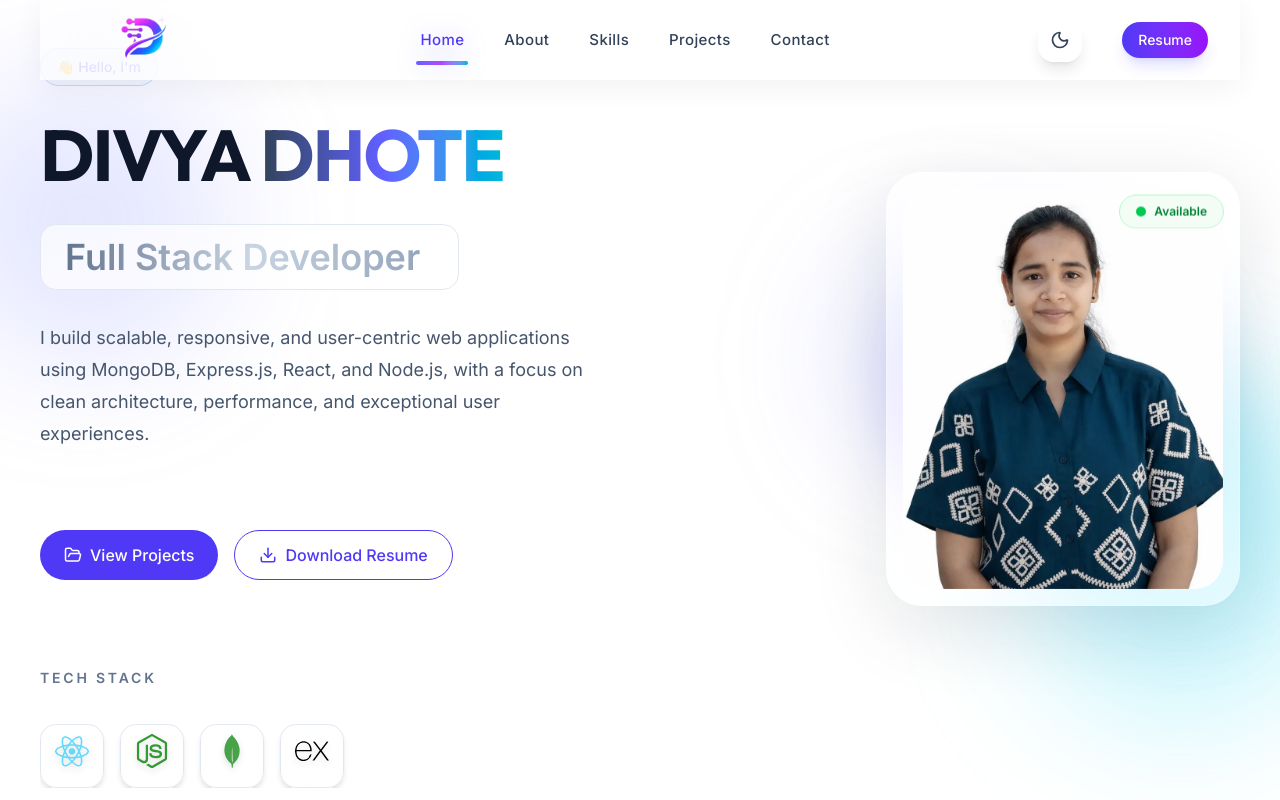
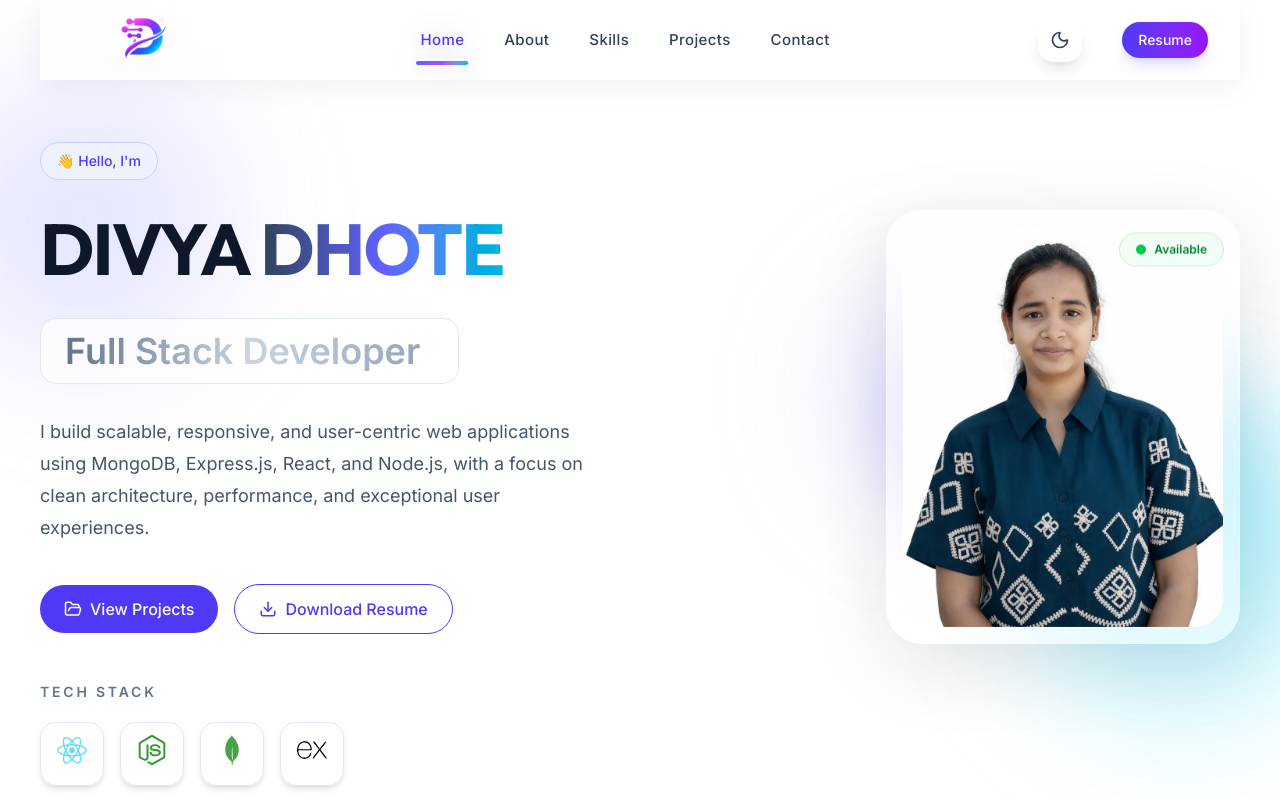
Before and after one commit to Divya-126/divya-portfolio, a React (Vite) app: page / in a window 1280 px wide. Shown: the top 800 px of the page. Built offline with nearby package versions, Linux system fonts and the light colour scheme.

Commit message:
Improve Hero Tech Stack and Contact Form UI

```diff
--- a/src/sections/HeroSection/HeroButtons.jsx
+++ b/src/sections/HeroSection/HeroButtons.jsx
@@ -3,9 +3,30 @@ import Button from "../../components/ui/Button";
 
 const HeroButtons = () => {
   return (
-    <div className="mt-10 flex w-full flex-col gap-4 sm:w-auto sm:flex-row">
+    <div
+      className="
+        mt-10
+
+        flex
+        w-full
+        flex-col
+
+        items-stretch
+        gap-4
+
+        sm:flex-row
+        sm:items-center
+
+        lg:w-auto
+      "
+    >
       <Button
-        className="cursor-pointer"
+        className="
+          w-full
+          cursor-pointer
+
+          sm:w-auto
+        "
         leftIcon={<FolderOpen size={18} />}
         onClick={() => {
           document.getElementById("projects")?.scrollIntoView({
@@ -16,11 +37,20 @@ const HeroButtons = () => {
         View Projects
       </Button>
 
-      <a href="/resume.pdf" download="Divya_Dhote_Resume.pdf">
+      <a
+        href="/resume.pdf"
+        download="Divya_Dhote_Resume.pdf"
+        className="w-full sm:w-auto"
+      >
         <Button
-          className="cursor-pointer"
           variant="secondary"
           leftIcon={<Download size={18} />}
+          className="
+            w-full
+            cursor-pointer
+
+            sm:w-auto
+          "
         >
           Download Resume
         </Button>
--- a/src/sections/HeroSection/HeroContent.jsx
+++ b/src/sections/HeroSection/HeroContent.jsx
@@ -190,13 +190,9 @@ const HeroContent = () => {
         architecture, performance, and exceptional user experiences.
       </motion.p>
 
-      <motion.div variants={itemVariants} className="mt-10">
-        <HeroButtons />
-      </motion.div>
+      <HeroButtons />
 
-      <motion.div variants={itemVariants} className="mt-10 w-full">
-        <HeroTechStack />
-      </motion.div>
+      <HeroTechStack />
     </motion.div>
   );
 };
--- a/src/sections/HeroSection/HeroSection.jsx
+++ b/src/sections/HeroSection/HeroSection.jsx
@@ -13,21 +13,21 @@ const HeroSection = () => {
         relative
 
         overflow-x-hidden
+        overflow-y-visible
 
         bg-white
         dark:bg-slate-950
 
-        pt-28
-        pb-14
+        pt-20
+        lg:pt-20
+
+        pb-10
+        lg:pb-0
 
         min-h-screen
 
-        lg:pt-0
-        lg:pb-0
-
         flex
-        items-start
-        lg:items-center
+        items-center
 
         transition-colors
         duration-500
--- a/src/sections/HeroSection/HeroTechStack.jsx
+++ b/src/sections/HeroSection/HeroTechStack.jsx
@@ -20,14 +20,14 @@ const HeroTechStack = () => {
         Tech Stack
       </p>
 
-      <div className="py-4">
       <div
         className="
-            flex
+          grid
+          grid-cols-4
+
           gap-4
 
-            overflow-x-auto
-            scrollbar-hide
+          w-fit
         "
       >
         {techStackData.map((tech, index) => {
@@ -39,7 +39,7 @@ const HeroTechStack = () => {
               onClick={() => window.open(tech.docs, "_blank")}
               initial={{
                 opacity: 0,
-                  y: 40,
+                y: 25,
                 scale: 0.9,
               }}
               whileInView={{
@@ -47,13 +47,18 @@ const HeroTechStack = () => {
                 y: 0,
                 scale: 1,
               }}
-                viewport={{
-                  once: true,
+              viewport={{ once: true }}
+              transition={{
+                duration: 0.55,
+                delay: index * 0.08,
               }}
-                transition={{
-                  duration: 0.7,
-                  delay: index * 0.08,
-                  ease: [0.16, 1, 0.3, 1],
+              whileHover={{
+                y: -6,
+                scale: 1.08,
+                rotate: 1,
+              }}
+              whileTap={{
+                scale: 0.96,
               }}
               className="
                 group
@@ -62,7 +67,8 @@ const HeroTechStack = () => {
                 flex
                 h-16
                 w-16
-                  shrink-0
+
+                cursor-pointer
 
                 items-center
                 justify-center
@@ -82,19 +88,16 @@ const HeroTechStack = () => {
                 dark:shadow-[0_20px_40px_rgba(0,0,0,0.35)]
 
                 transition-all
-                  duration-500
-
-                  hover:scale-105
+                duration-300
 
                 hover:border-indigo-400
-                  dark:hover:border-indigo-500/50
+                dark:hover:border-indigo-500
 
                 hover:shadow-[0_18px_45px_rgba(99,102,241,0.25)]
-
-                  active:scale-95
               "
             >
-                {/* Hover Glow */}
+              {/* Glow */}
+
               <div
                 className="
                   absolute
@@ -120,6 +123,7 @@ const HeroTechStack = () => {
               />
 
               {/* Shine */}
+
               <div
                 className="
                   pointer-events-none
@@ -131,7 +135,7 @@ const HeroTechStack = () => {
 
                   bg-gradient-to-br
                   from-white/40
-                    via-white/5
+                  via-transparent
                   to-transparent
 
                   dark:from-white/10
@@ -139,48 +143,57 @@ const HeroTechStack = () => {
               />
 
               {/* Icon */}
+
               <motion.div
                 animate={{
-                    y: [0, -5, 0],
+                  y: [0, -4, 0],
                 }}
                 transition={{
-                    duration: 2.5 + index * 0.25,
+                  duration: 2.5 + index * 0.2,
                   repeat: Infinity,
                   ease: "easeInOut",
                 }}
                 className="relative z-10"
               >
                 <Icon
-                    size={34}
+                  size={30}
                   color={tech.color}
                   className="
-                      drop-shadow-md
+                    transition-all
+                    duration-300
 
-                      transition-all
-                      duration-500
-
-                      group-hover:-translate-y-1
-                      group-hover:rotate-6
                     group-hover:scale-125
+                    group-hover:rotate-12
                   "
                 />
               </motion.div>
 
               {/* Tooltip */}
-                <span
+
+              <div
                 className="
                   pointer-events-none
 
                   absolute
                   left-1/2
-                    top-full
+                  -top-14
 
-                    mt-3
+                  z-50
 
                   -translate-x-1/2
+                  translate-y-2
 
-                    whitespace-nowrap
+                  opacity-0
 
+                  transition-all
+                  duration-300
+
+                  group-hover:translate-y-0
+                  group-hover:opacity-100
+                "
+              >
+                <div
+                  className="
                     rounded-lg
 
                     bg-slate-900
@@ -195,23 +208,35 @@ const HeroTechStack = () => {
                     text-white
                     dark:text-slate-900
 
-                    opacity-0
+                    shadow-xl
 
-                    shadow-lg
-
-                    transition-all
-                    duration-300
-
-                    group-hover:opacity-100
-                    group-hover:translate-y-1
+                    whitespace-nowrap
                   "
                 >
                   {tech.name}
-                </span>
+                </div>
+
+                {/* Arrow */}
+
+                <div
+                  className="
+                    mx-auto
+
+                    h-2
+                    w-2
+
+                    rotate-45
+
+                    -mt-1
+
+                    bg-slate-900
+                    dark:bg-white
+                  "
+                />
+              </div>
             </motion.button>
           );
         })}
-        </div>
       </div>
     </div>
   );
```
Lines whose indentation alone changed are shown as unchanged.
